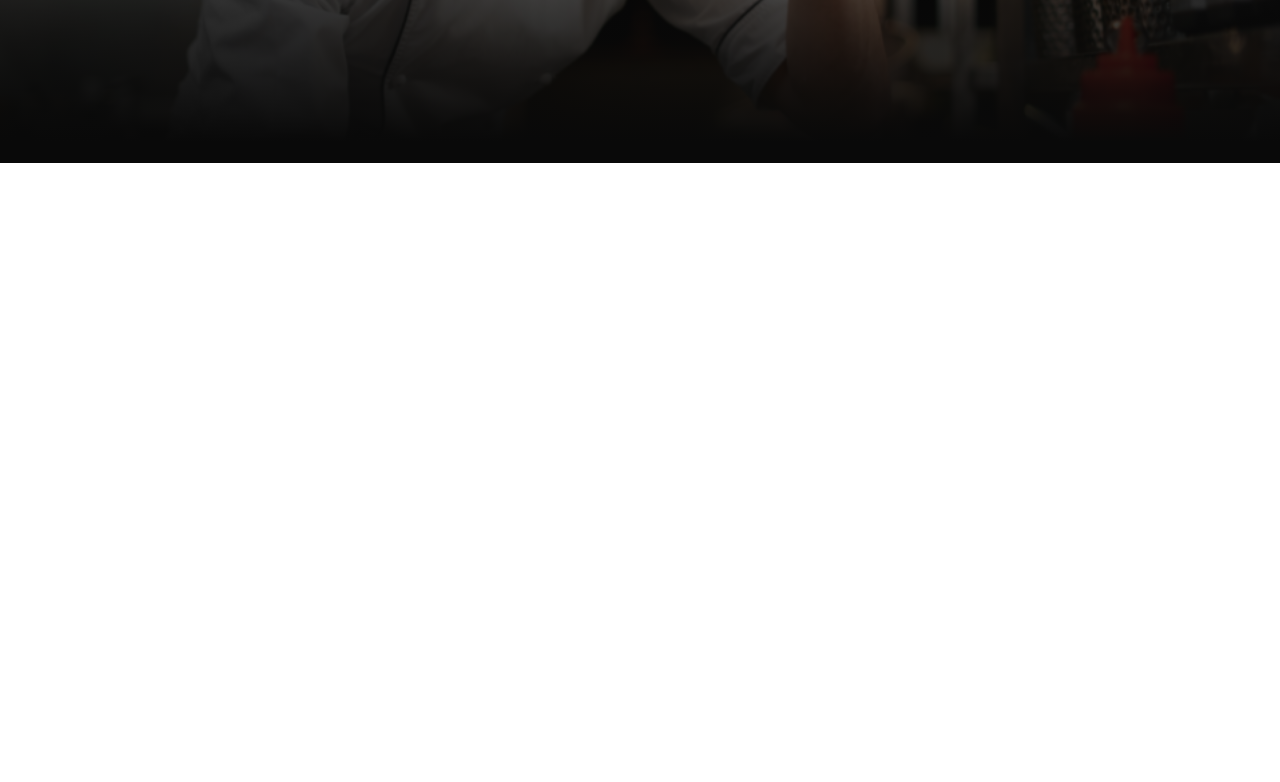
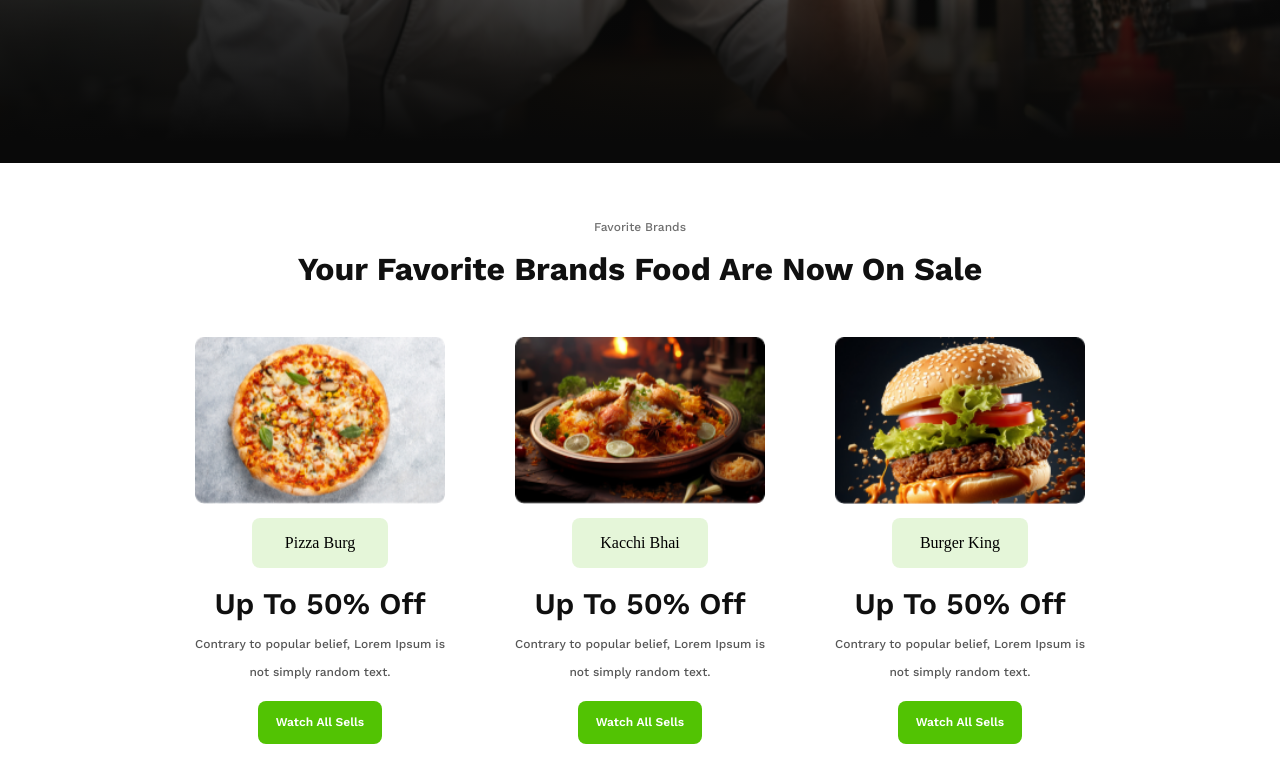
Before and after one commit to SoumenBaral/Good-Food-Restaurant-Project, a plain HTML site: page index.html in a window 1280 px wide. Shown: the part 452-1234 px from the top of the page. Before the commit the page ends 800 px from the top, so only its background shows below. Drawn offline with nearby package versions, Linux system fonts and the light colour scheme.

Commit message:
about Section done

```diff
--- a/index.html
+++ b/index.html
@@ -20,6 +20,52 @@
                 <button class="btn">Shop The Hotest Food</button>
             </div>
         </section>
+
+        <section class="CartSection">
+            <div>
+                <p class="subtitle">Favorite Brands</p>
+                <h1 class="title">Your Favorite Brands Food Are Now On Sale</h1>
+            </div>
+            <div class="cartContainer">
+                <div class="cart">
+                    <div class="imgContainer">
+                        <img src="assets/pizza.png" alt="">
+                    </div>
+                    <div class="food">
+                        <span class="foodName">Pizza Burg</span>
+                    </div>
+                    <div class="descriptions">
+                    <h1>Up To 50% Off</h1>
+                    <p>Contrary to popular belief, Lorem Ipsum is not simply random text.</p>
+                    <button class="btn">Watch All Sells</button>
+                    </div>
+                </div>
+                <div class="cart">
+                    <div class="imgContainer">
+                        <img src="assets/biriyani.png" alt="">
+                    </div>
+                    <div class="food">
+                        <span class="foodName">Kacchi Bhai</span>
+                    </div>
+                    <h1>Up To 50% Off</h1>
+                    <p>Contrary to popular belief, Lorem Ipsum is not simply random text.</p>
+                    <button class="btn">Watch All Sells</button>
+                </div>
+                <div class="cart">
+                    <div class="imgContainer">
+                        <img src="assets/burger.png" alt="">
+                    </div>
+                    <div class="food">
+                        <span class="foodName">Burger King</span>
+                    </div>
+                    <h1>Up To 50% Off</h1>
+                    <p>Contrary to popular belief, Lorem Ipsum is not simply random text.</p>
+                    <button class="btn">Watch All Sells</button>
+                </div>
+            </div>
+        </section>
+
+
     </main>
     <footer>
 
--- a/style/style.css
+++ b/style/style.css
@@ -24,9 +24,9 @@
 .hero .hero__container .subtitle{
     color: rgb(255, 255, 255);
     font-family: Work Sans;
-    font-size: 20px;
+    font-size: 18px;
     font-weight: 600;
-    line-height: 24px;
+    line-height: 22px;
     letter-spacing: 0%;
     text-align: center;
     opacity: 0.8;
@@ -34,11 +34,12 @@
 .hero .hero__container .title{
     color: rgb(255, 255, 255);
     font-family: Work Sans;
-    font-size: 40px;
+    font-size: 34px;
     font-weight: 700;
-    line-height: 50px;
+    line-height: 40px;
     letter-spacing: 0%;
     text-align: center;
+    margin: 10px 0px;
 }
 .hero  .hero__container .para{
     color: rgb(255, 255, 255);
@@ -50,3 +51,106 @@
     text-align: center;
     opacity: 0.7;
 }
+.btn{
+
+    border-radius: 8px;
+    padding: 10px 18px 10px 18px;
+    background: rgb(82, 195, 3);
+    margin-top: 15px;
+    color: rgb(255, 255, 255);
+    font-family: Work Sans;
+    font-size: 12px;
+    font-weight: 600;
+    line-height: 23px;
+    letter-spacing: 0%;
+    text-align: center;
+    border: none;
+    cursor: pointer;
+}
+.CartSection{
+
+    margin-top: 50px;
+}
+.CartSection .subtitle{
+    color: rgb(16, 16, 16);
+    font-family: Work Sans;
+    font-size: 12px;
+    font-weight: 500;
+    line-height: 28px;
+    letter-spacing: 0%;
+    text-align: center;
+    opacity: 0.6;
+    margin-bottom: 10px;
+
+}
+.CartSection .title{
+    color: rgb(16, 16, 16);
+    font-family: Work Sans;
+    font-size: 32px;
+    font-weight: 700;
+    line-height: 36px;
+    letter-spacing: 0%;
+    text-align: center;
+    margin-bottom: 20px;
+}
+.CartSection .imgContainer{
+    max-width: 250px;
+}
+.CartSection .imgContainer img{
+    width: 100%;
+}
+.cartContainer{
+    display: flex;
+    justify-content: center;
+    align-items: center;
+    gap: 70px;
+    margin: 50px 0px;
+
+}
+.cartContainer .cart{
+    text-align: center;
+    max-width: 250px;
+}
+.cartContainer h1{
+    margin: 10px 0px;
+    color: rgb(16, 16, 16);
+    font-family: Work Sans;
+    font-size: 30px;
+    font-weight: 600;
+    line-height: 32px;
+    letter-spacing: 0%;
+    text-align: center;
+}
+.cartContainer p{
+    color: rgb(16, 16, 16);
+    font-family: Work Sans;
+    font-size: 12px;
+    font-weight: 500;
+    line-height: 28px;
+    letter-spacing: 0%;
+    text-align: center;
+    opacity: 0.7;
+
+}
+.food{
+    display: flex;
+    justify-content: center;
+    align-items: center;
+}
+.cartContainer .foodName{
+    border-radius: 8px;
+    position: static;
+    width: 100px;
+    height: 30px;
+    /* Auto layout */
+    display: flex;
+    flex-direction: row;
+    justify-content: center;
+    align-items: center;
+
+    background: rgba(82, 195, 3, 0.15);
+
+    padding: 10px 18px 10px 18px;
+
+    margin: 10px 0px;
+}
```
